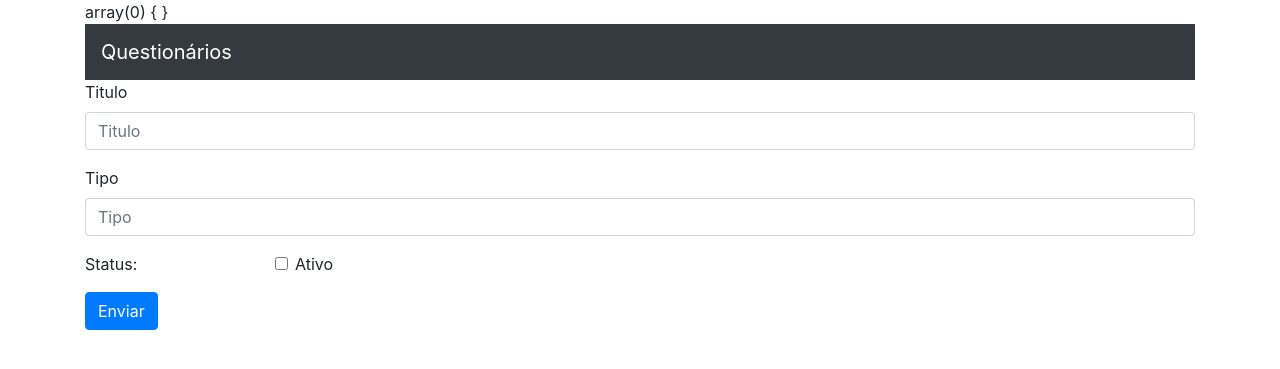
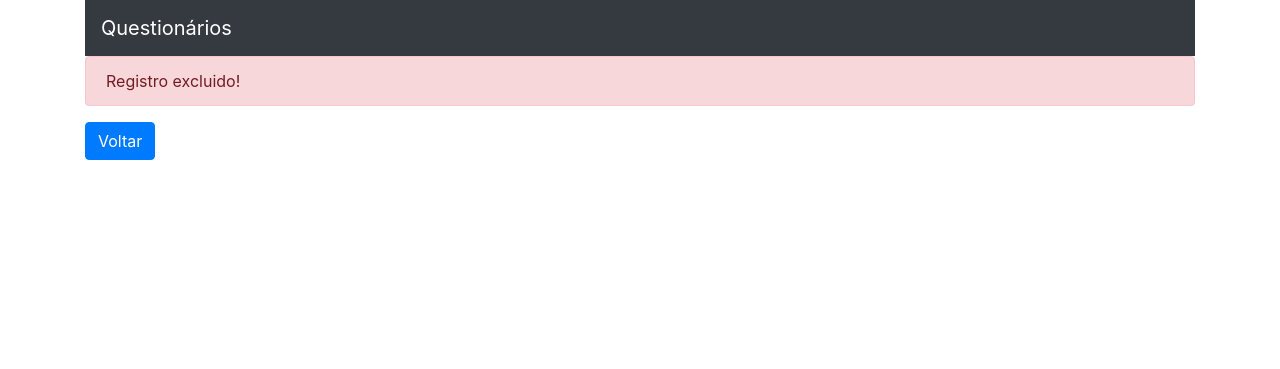
Before and after one commit to TiagoGouvea/curso-php-2018, a PHP site: page /aula-03-guilherme/excluir.php in a window 1280 px wide. Shown: the top 369 px of the page. Run offline with PHP 8.4, Linux system fonts and the light colour scheme; some libraries are stand-ins or nearby versions.

Commit message:
Conclusão da parte lógica dos requisitos

```diff
--- a/aula-03-guilherme/excluir.php
+++ b/aula-03-guilherme/excluir.php
@@ -2,7 +2,26 @@
 
 require 'conexao.php';
 
-var_dump($_GET);
+//var_dump($_GET);
+
+$erro = null;
+
+try {
+    // Salvar ele no banco de dados
+
+    $sql = "DELETE FROM `pergunta` WHERE `id` = :var1";
+    $std = $db->prepare($sql);
+    $std->bindParam(":var1", $_GET['id'], PDO::PARAM_INT);
+    $success = $std->execute();
+
+    if ($success) {
+        $erro =  "Registro excluido!";
+    } else {
+        $erro =  "Erro ao excluir registro";
+    }
+} catch (Exception $e) {
+    $erro = "Erro ao excluir registro";
+}
 
 ?>
 <!doctype html>
@@ -23,30 +42,11 @@ var_dump($_GET);
         <a class="navbar-brand" href="#">Questionários</a>
     </nav>
 </div>
-    <form method="post">
-        <div class="form-group">
-            <label for="formGroupExampleInput">Titulo</label>
-            <input type="text" class="form-control" id="formGroupExampleInput" name="titulo" placeholder="Titulo">
-        </div>
-        <div class="form-group">
-            <label for="formGroupExampleInput2">Tipo</label>
-            <input type="text" class="form-control" id="formGroupExampleInput2" name="tipo" placeholder="Tipo">
-        </div>
+<div class="alert alert-danger" role="alert">
+    <?php echo $erro ?>
+</div>
+    <a href="index.php"><button type="button" class="btn btn-primary">Voltar</button></a>
 
-        <div class="form-group row">
-            <div class="col-sm-2">Status:</div>
-            <div class="col-sm-10">
-                <div class="form-check">
-                    <input class="form-check-input" type="checkbox" id="gridCheck1" name="ativo" value="1">
-                    <label class="form-check-label" for="gridCheck1">
-                        Ativo
-                    </label>
-                </div>
-            </div>
-        </div>
-        <button type="submit" class="btn btn-primary">Enviar</button>
-</div>
-</form>
 
 <!-- Optional JavaScript -->
 <!-- jQuery first, then Popper.js, then Bootstrap JS -->
--- a/aula-03-guilherme/index.php
+++ b/aula-03-guilherme/index.php
@@ -62,7 +62,7 @@ require 'conexao.php';
                 <td>{$item->titulo}</td>
                 <td>{$item->tipo}</td>
                 <td>{$item->ativa}</td>
-                <td><a class='btn btn-primary' role='button' href='#'>Alterar</a></td>
+                <td><a class='btn btn-primary' role='button' href='edit.php?id=$item->id'>Alterar</a></td>
                 <td><a class='btn btn-primary' role='button' href='excluir.php?id=$item->id'>Excluir</a></td>
             </tr>
         ";
```
Also changed, not shown: aula-03-guilherme/add.php (+7 -3 lines).
